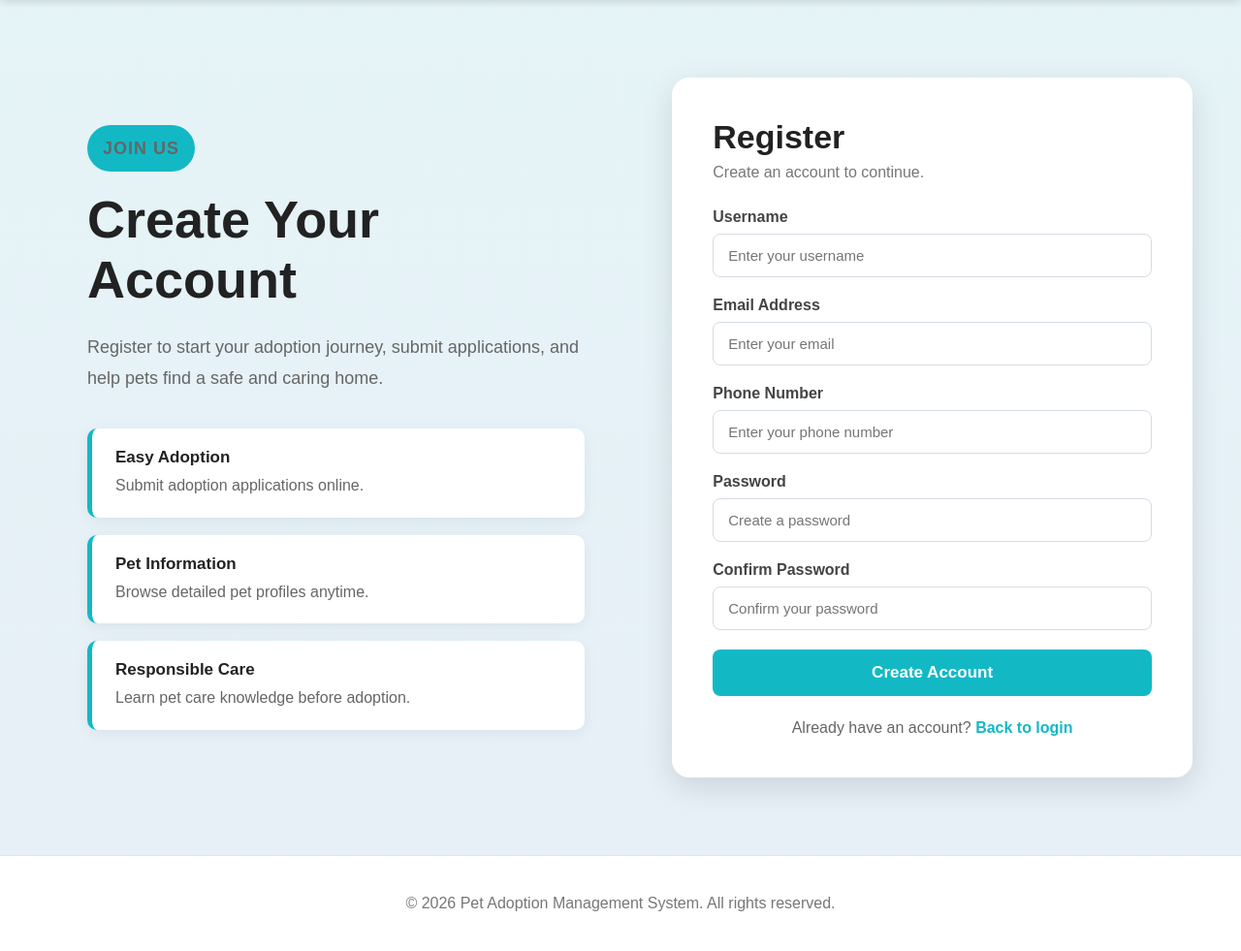
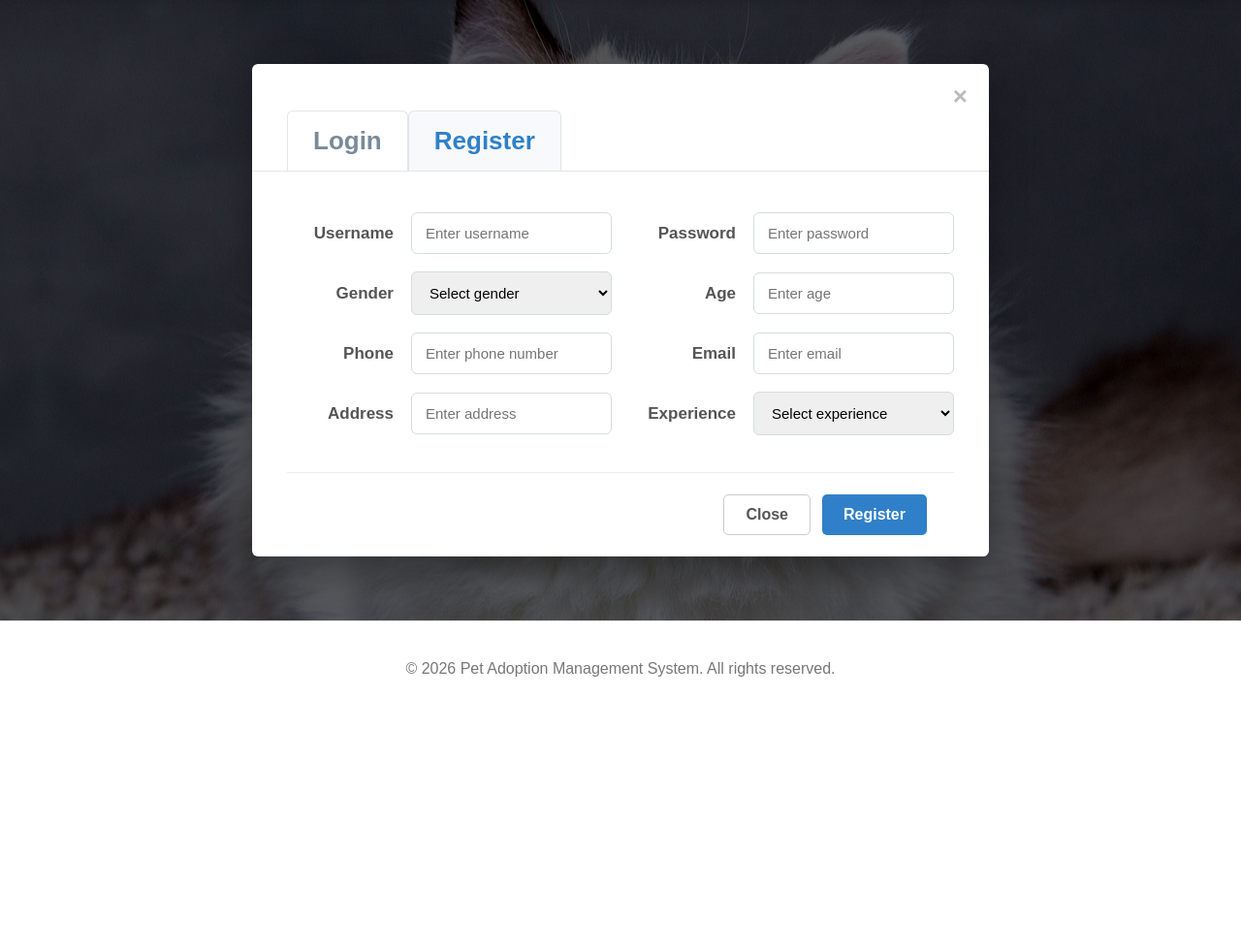
Before and after one commit to onikirinana/pet_adoption_system, a Flask app: page /register in a window 1280 px wide. Shown: the part 72-1053 px from the top of the page at 97% size. After the commit the page ends 770 px from the top, so only its background shows below. Run offline with Flask 3, Linux system fonts and the light colour scheme.

Commit message:
Design register and login modal UI

```diff
--- a/app.py
+++ b/app.py
@@ -148,15 +148,15 @@ def team():
     return render_template("team.html")
 
 
+@app.route("/login")
+def login():
+    return render_template("login.html")
+
+
 @app.route("/register")
 def register():
     return render_template("register.html")
 
 
-@app.route("/login")
-def login():
-    return render_template("login.html")
-
-
 if __name__ == "__main__":
     app.run(debug=True, port=5001)
--- a/static/style.css
+++ b/static/style.css
@@ -1198,3 +1198,218 @@ footer {
         align-items: flex-start;
     }
 }
+
+/* Simple Login / Register Modal Pages */
+.auth-modal-page {
+    min-height: 80vh;
+    background-image:
+        linear-gradient(rgba(0, 0, 0, 0.62), rgba(0, 0, 0, 0.62)),
+        url("/static/images/hero.jpg");
+    background-size: cover;
+    background-position: center;
+}
+
+.auth-modal-backdrop {
+    min-height: 80vh;
+    display: flex;
+    align-items: center;
+    justify-content: center;
+    padding: 60px 30px;
+}
+
+.auth-simple-modal {
+    position: relative;
+    width: 760px;
+    max-width: 95%;
+    background-color: #fff;
+    border-radius: 6px;
+    box-shadow: 0 14px 36px rgba(0, 0, 0, 0.35);
+    overflow: hidden;
+}
+
+.auth-modal-close {
+    position: absolute;
+    right: 22px;
+    top: 18px;
+    color: #bbb;
+    font-size: 26px;
+    text-decoration: none;
+    font-weight: bold;
+    z-index: 2;
+}
+
+.auth-modal-close:hover {
+    color: #12b9c5;
+}
+
+.auth-simple-tabs {
+    display: flex;
+    align-items: flex-end;
+    padding: 48px 36px 0;
+    border-bottom: 1px solid #e5e5e5;
+}
+
+.auth-simple-tab {
+    display: inline-block;
+    padding: 15px 26px;
+    border: 1px solid #e5e5e5;
+    border-bottom: none;
+    border-radius: 6px 6px 0 0;
+    color: #7a8a9a;
+    background-color: white;
+    font-size: 26px;
+    font-weight: 700;
+    text-decoration: none;
+}
+
+.auth-simple-tab.active {
+    color: #2f80c9;
+    background-color: #f7f9fb;
+    border-color: #dfe5eb;
+}
+
+.auth-simple-tab:hover {
+    color: #2f80c9;
+}
+
+/* Login form */
+.simple-login-form {
+    padding: 44px 36px 0;
+}
+
+.simple-login-row {
+    display: grid;
+    grid-template-columns: 110px 1fr;
+    gap: 18px;
+    align-items: center;
+    max-width: 560px;
+    margin: 0 auto 22px;
+}
+
+.simple-login-row label {
+    text-align: right;
+    color: #555;
+    font-size: 17px;
+    font-weight: 700;
+}
+
+.simple-login-row input {
+    width: 100%;
+    padding: 12px 14px;
+    border: 1px solid #d5dce3;
+    border-radius: 6px;
+    font-size: 15px;
+    outline: none;
+}
+
+/* Register form */
+.simple-register-form {
+    padding: 42px 36px 0;
+}
+
+.simple-register-grid {
+    display: grid;
+    grid-template-columns: 110px 1fr 110px 1fr;
+    gap: 18px;
+    align-items: center;
+}
+
+.simple-register-grid label {
+    color: #555;
+    font-size: 17px;
+    font-weight: 700;
+    text-align: right;
+}
+
+.simple-register-grid input,
+.simple-register-grid select {
+    width: 100%;
+    padding: 12px 14px;
+    border: 1px solid #d5dce3;
+    border-radius: 6px;
+    font-size: 15px;
+    outline: none;
+}
+
+.simple-login-row input:focus,
+.simple-register-grid input:focus,
+.simple-register-grid select:focus {
+    border-color: #12b9c5;
+    box-shadow: 0 0 0 3px rgba(18, 185, 197, 0.15);
+}
+
+.auth-modal-actions {
+    margin-top: 38px;
+    padding: 22px 28px;
+    border-top: 1px solid #eeeeee;
+    display: flex;
+    justify-content: flex-end;
+    gap: 12px;
+}
+
+.auth-cancel-btn,
+.auth-submit-small {
+    padding: 11px 22px;
+    border-radius: 5px;
+    font-size: 16px;
+    font-weight: 700;
+    text-decoration: none;
+    cursor: pointer;
+}
+
+.auth-cancel-btn {
+    border: 1px solid #cccccc;
+    background-color: white;
+    color: #555;
+}
+
+.auth-cancel-btn:hover {
+    background-color: #f1f3f5;
+}
+
+.auth-submit-small {
+    border: none;
+    background-color: #2f80c9;
+    color: white;
+}
+
+.auth-submit-small:hover {
+    background-color: #1f6fb8;
+}
+
+@media (max-width: 800px) {
+    .auth-simple-tabs {
+        padding: 42px 24px 0;
+    }
+
+    .auth-simple-tab {
+        font-size: 22px;
+        padding: 13px 22px;
+    }
+
+    .simple-login-row,
+    .simple-register-grid {
+        grid-template-columns: 1fr;
+        gap: 8px;
+    }
+
+    .simple-login-row label,
+    .simple-register-grid label {
+        text-align: left;
+    }
+
+    .simple-login-form,
+    .simple-register-form {
+        padding: 34px 24px 0;
+    }
+
+    .auth-modal-actions {
+        flex-direction: column;
+    }
+
+    .auth-cancel-btn,
+    .auth-submit-small {
+        width: 100%;
+        text-align: center;
+    }
+}
--- a/templates/register.html
+++ b/templates/register.html
@@ -1,72 +1,58 @@
 {% extends "base.html" %}
 
 {% block content %}
-<section class="auth-page">
-    <div class="auth-container">
-        <div class="auth-intro">
-            <p class="auth-tag">JOIN US</p>
-            <h1>Create Your Account</h1>
-            <p>
-                Register to start your adoption journey, submit applications,
-                and help pets find a safe and caring home.
-            </p>
+<section class="auth-modal-page">
+    <div class="auth-modal-backdrop">
+        <div class="auth-simple-modal">
+            <a href="/" class="auth-modal-close">×</a>
 
-            <div class="auth-highlights">
-                <div>
-                    <strong>Easy Adoption</strong>
-                    <span>Submit adoption applications online.</span>
+            <div class="auth-simple-tabs">
+                <a href="{{ url_for('login') }}" class="auth-simple-tab">Login</a>
+                <a href="{{ url_for('register') }}" class="auth-simple-tab active">Register</a>
+            </div>
+
+            <form class="simple-register-form">
+                <div class="simple-register-grid">
+                    <label for="username">Username</label>
+                    <input type="text" id="username" name="username" placeholder="Enter username" required>
+
+                    <label for="password">Password</label>
+                    <input type="password" id="password" name="password" placeholder="Enter password" required>
+
+                    <label for="gender">Gender</label>
+                    <select id="gender" name="gender" required>
+                        <option value="">Select gender</option>
+                        <option value="Female">Female</option>
+                        <option value="Male">Male</option>
+                        <option value="Other">Other</option>
+                        <option value="Prefer not to say">Prefer not to say</option>
+                    </select>
+
+                    <label for="age">Age</label>
+                    <input type="number" id="age" name="age" placeholder="Enter age" min="1" required>
+
+                    <label for="phone">Phone</label>
+                    <input type="tel" id="phone" name="phone" placeholder="Enter phone number" required>
+
+                    <label for="email">Email</label>
+                    <input type="email" id="email" name="email" placeholder="Enter email" required>
+
+                    <label for="address">Address</label>
+                    <input type="text" id="address" name="address" placeholder="Enter address" required>
+
+                    <label for="experience">Experience</label>
+                    <select id="experience" name="experience" required>
+                        <option value="">Select experience</option>
+                        <option value="Has pet care experience">Has pet care experience</option>
+                        <option value="No pet care experience">No pet care experience</option>
+                    </select>
                 </div>
 
-                <div>
-                    <strong>Pet Information</strong>
-                    <span>Browse detailed pet profiles anytime.</span>
+                <div class="auth-modal-actions">
+                    <a href="/" class="auth-cancel-btn">Close</a>
+                    <button type="submit" class="auth-submit-small">Register</button>
                 </div>
-
-                <div>
-                    <strong>Responsible Care</strong>
-                    <span>Learn pet care knowledge before adoption.</span>
-                </div>
-            </div>
-        </div>
-
-        <div class="auth-card">
-            <h2>Register</h2>
-            <p class="auth-subtitle">Create an account to continue.</p>
-
-            <form>
-                <div class="auth-form-group">
-                    <label for="username">Username</label>
-                    <input type="text" id="username" name="username" placeholder="Enter your username" required>
-                </div>
-
-                <div class="auth-form-group">
-                    <label for="email">Email Address</label>
-                    <input type="email" id="email" name="email" placeholder="Enter your email" required>
-                </div>
-
-                <div class="auth-form-group">
-                    <label for="phone">Phone Number</label>
-                    <input type="tel" id="phone" name="phone" placeholder="Enter your phone number" required>
-                </div>
-
-                <div class="auth-form-group">
-                    <label for="password">Password</label>
-                    <input type="password" id="password" name="password" placeholder="Create a password" required>
-                </div>
-
-                <div class="auth-form-group">
-                    <label for="confirmPassword">Confirm Password</label>
-                    <input type="password" id="confirmPassword" name="confirmPassword"
-                        placeholder="Confirm your password" required>
-                </div>
-
-                <button type="submit" class="auth-submit-btn">Create Account</button>
             </form>
-
-            <p class="auth-switch">
-                Already have an account?
-                <a href="{{ url_for('login') }}">Back to login</a>
-            </p>
         </div>
     </div>
 </section>
```
Also changed, not shown: templates/login.html (+19 -52 lines).
